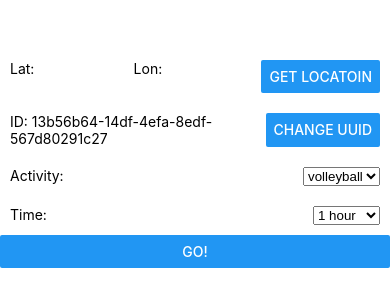
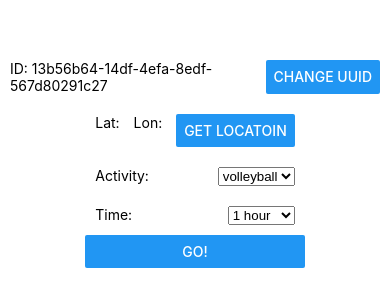
Before and after one commit to cnnrznn/playtogether-app, a React Native app: screen / in a window 390 px wide. Shown: the part 263-570 px from the top of the page. Built offline with nearby package versions, Linux system fonts and the light colour scheme.

Commit message:
Move ID management back to root component

```diff
--- a/App.js
+++ b/App.js
@@ -1,8 +1,18 @@
-import { ScrollView, StyleSheet } from 'react-native';
+import { ScrollView, View, Button, StyleSheet, Text } from 'react-native';
 import Form from './components/playform';
 import Games from './components/game-list';
+import {v4 as uuid} from 'uuid';
+import { useState } from 'react';
 
 export default function App() {
+  const [id, setID] = useState(uuid());
+
+  // this is here for demo purposes
+  // in a release version a UUID would be generated once
+  // and stored on-device
+  function changeUUID() {
+      setID(uuid());
+  }
 
   function formCallback(result) {
     if (!result.location) {
@@ -17,6 +27,10 @@ export default function App() {
 
   return (
     <ScrollView contentContainerStyle={styles.container}>
+      <View style={styles.row}>
+          <Text style={styles.col}>ID: {id}</Text>
+          <Button onPress={changeUUID} title='Change UUID'/>
+      </View>
       <Form callback={formCallback} />
       <Games />
     </ScrollView>
@@ -30,4 +44,12 @@ const styles = StyleSheet.create({
     alignItems: 'center',
     justifyContent: 'center',
   },
+  row: {
+      flexDirection: 'row',
+      justifyContent: 'space-between',
+      padding: 10,
+  },
+  col: {
+    paddingEnd: 10,
+  }
 });
--- a/components/playform.js
+++ b/components/playform.js
@@ -2,12 +2,9 @@ import { StyleSheet, View, Text, Button } from 'react-native';
 import { Picker } from '@react-native-picker/picker';
 import { useState } from 'react';
 import Geolocation from '@react-native-community/geolocation';
-import {v4 as uuid} from 'uuid';
 
 const Form = (props) => {
     const submitCallback = props.callback;
-
-    const [id, setID] = useState(uuid());
 
     const [selectedActivity, setSelectedActivity] = useState("volleyball");
     const [selectedTime, setSelectedTime] = useState(60);
@@ -15,13 +12,6 @@ const Form = (props) => {
     const [lat, setLat] = useState();
     const [lon, setLon] = useState();
     const [location, setLocation] = useState();
-
-    // this is here for demo purposes
-    // in a release version a UUID would be generated once
-    // and stored on-device
-    function changeUUID() {
-        setID(uuid());
-    }
 
     function submitForm() {
         submitCallback({
@@ -50,13 +40,9 @@ const Form = (props) => {
     return (
         <View>
             <View style={styles.row}>
-                <Text>Lat: {lat}</Text>
-                <Text>Lon: {lon}</Text>
+                <Text style={styles.col}>Lat: {lat}</Text>
+                <Text style={styles.col}>Lon: {lon}</Text>
                 <Button onPress={GetLocation} title="Get Locatoin" />
-            </View>
-            <View style={styles.row}>
-                <Text>ID: {id}</Text>
-                <Button onPress={changeUUID} title='Change UUID'/>
             </View>
             <View style={styles.row} >
                 <Text style={styles.col}>Activity:</Text>
@@ -95,7 +81,6 @@ const styles = StyleSheet.create({
     col: {
         paddingEnd: 10,
     }
-
 });
 
 export default Form;
```
